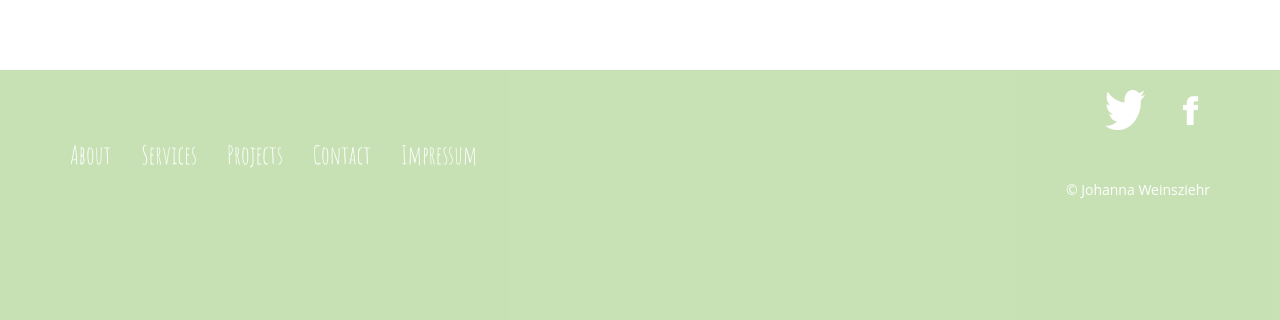
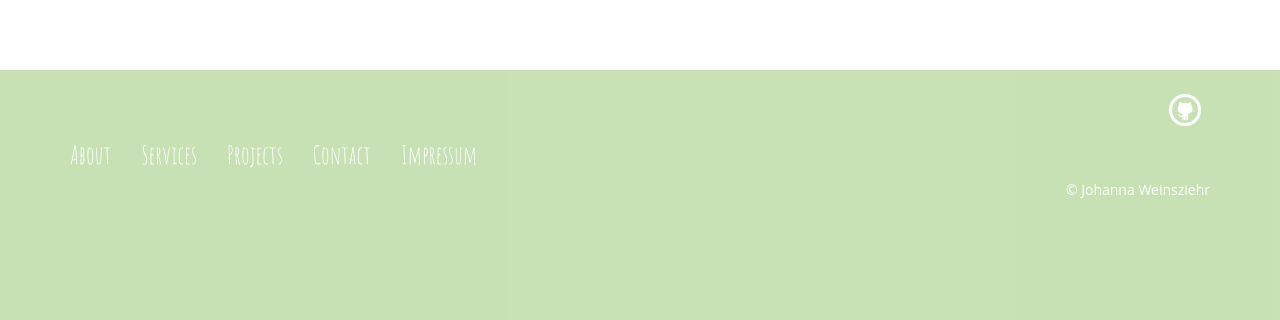
Before and after one commit to JohannaMW/about, a Django app: page / in a window 1280 px wide, after a click on "Projects". Shown: the part 4292-4612 px from the top of the page. Run offline with Django 3.2, Linux system fonts and the light colour scheme; some libraries are stand-ins or nearby versions; some web fonts are replaced.

Commit message:
social icons

```diff
--- a/about/static/css/styling.css
+++ b/about/static/css/styling.css
@@ -176,25 +176,14 @@ footer {
     visibility: hidden;
 }
 
-.facebook {
+.social {
     height: 40px;
     width: 40px;
     float: right;
     margin-right: 20px;
 }
 
-.facebook:hover {
-    opacity: 0.5;
-}
-
-.twitter {
-    height: 40px;
-    width: 40px;
-    float: right;
-    margin-right: 20px;
-}
-
-.twitter:hover {
+.social:hover {
     opacity: 0.5;
 }
 
--- a/me/templates/index.html
+++ b/me/templates/index.html
@@ -284,8 +284,8 @@
 <footer>
     <div class="container">
         <div class="row" id="social-row">
-                <a href="http://www.facebook.com" target="_blank"><img class="facebook" src="/static/img/facebook.png"></a>
-                <a href="http://www.twitter.com" target="_blank"><img class="twitter" src="/static/img/twitter.png"></a>
+                <!-- <a href="http://www.facebook.com" target="_blank"><img class="social" src="/static/img/facebook.png"></a> -->
+                <a href="http://www.github.com/JohannaMW" target="_blank"><img class="social" src="/static/img/GitHub.png"></a>
         </div>
         <div class="row">
             <ul class="nav navbar-nav nav-footer">
```
Also changed, not shown: about/static/img/GitHub.png (added).
